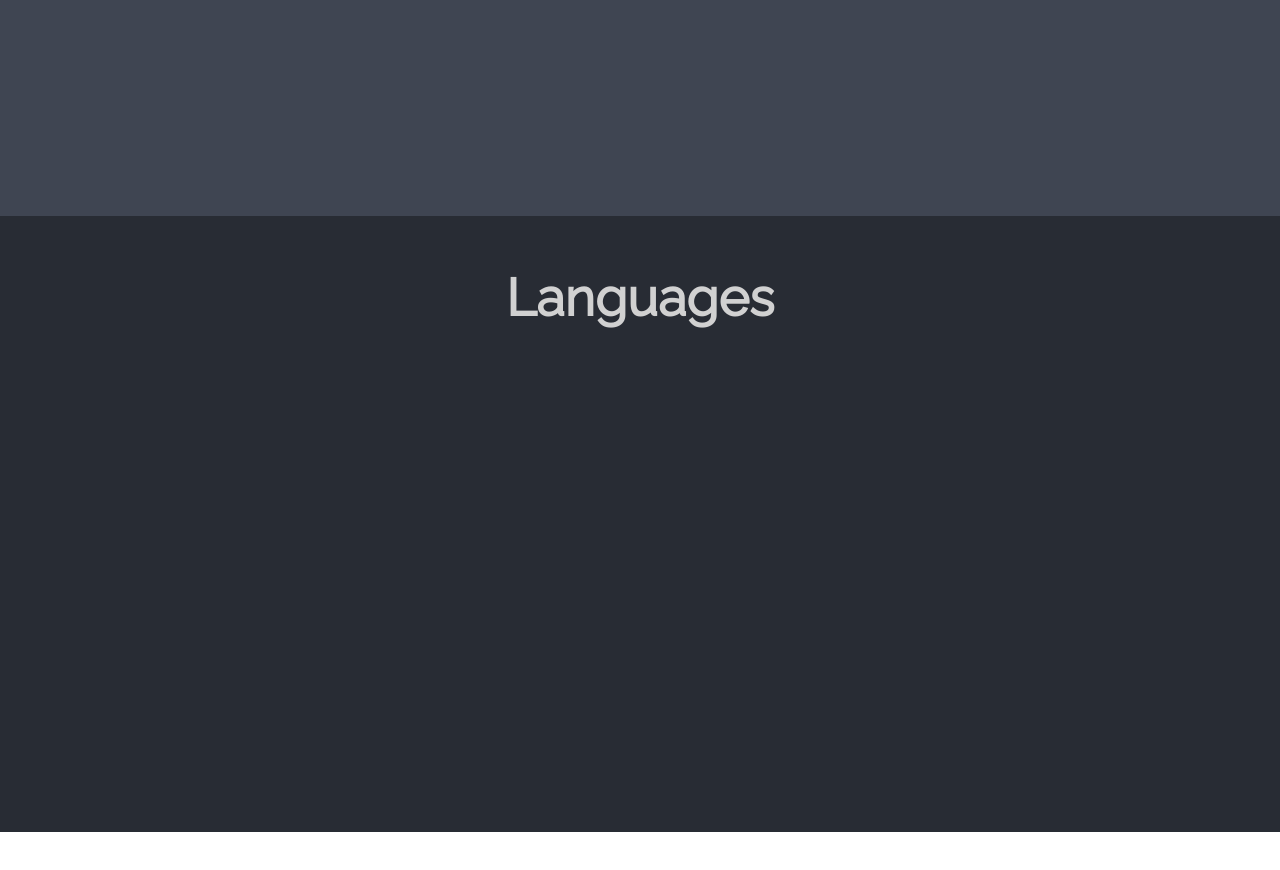
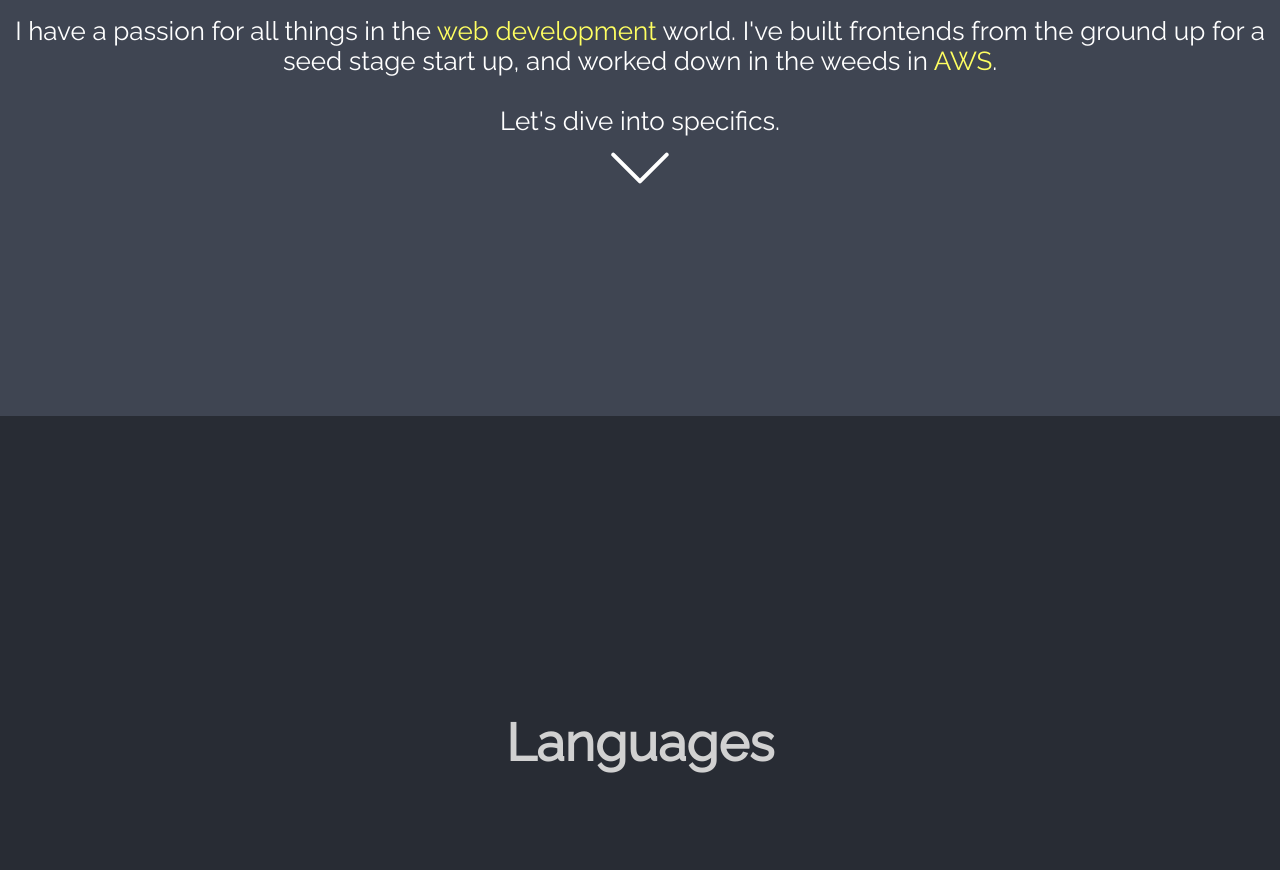
Before and after one commit to wtaylor45/wtaylor.tech, a React (Create React App) app: page / in a window 1280 px wide. Shown: the part 1200-2070 px from the top of the page. Before the commit the page ends 2032 px from the top, so only its background shows below. Built offline with nearby package versions, Linux system fonts and the light colour scheme.

Commit message:
Minor UI tweaks

```diff
--- a/src/App.css
+++ b/src/App.css
@@ -2,15 +2,32 @@
 
 html, body {
   height: 100%;
+  width: 100%;
+  background-color: #282c34;
 }
 
 p {
   margin: 0;
 }
 
+body::-webkit-scrollbar {
+  width: 8px;
+}
+
+body::-webkit-scrollbar-track {
+  -webkit-box-shadow: inset 0 0 6px rgba(0,0,0,0.3);
+  box-shadow: inset 0 0 6px rgba(0,0,0,0.3);
+}
+
+body::-webkit-scrollbar-thumb {
+  background-color: rgb(97, 97, 97);
+  border-radius: 3px;
+  opacity: .5;
+  outline: 1px solid slategrey;
+}
+
 .App {
   text-align: center;
-  background-color: #282c34;
   color: white;
   font-family: 'Raleway', sans-serif;
   height: 100%;
@@ -38,7 +55,7 @@ p {
   animation: 2s fadeIn 1s forwards;
 }
 
-.App-header .indicator {
+.indicator {
   width: 5vw;
   min-width: 50px;
   opacity: 0;
--- a/src/App.js
+++ b/src/App.js
@@ -25,10 +25,12 @@ class App extends Component {
           I've built frontends from the ground up for a seed stage start up, and worked down in the weeds in <span className="accent-secondary">AWS</span>.</p>
           <br/>
           <p>Let's dive into specifics.</p>
-
+          <a href="#languages">
+            <img src={Arrow} alt="arrow-down" className="indicator"></img>
+          </a>
         </InfoSection>
         <InfoSection title="Languages" id="languages">
-          {createRatings(Languages, true, "#languages", "slide-right")}
+          {createRatings(Languages, true, "#languages", "fade-right")}
         </InfoSection>
       </div>
     );
--- a/src/InfoSection/InfoSection.css
+++ b/src/InfoSection/InfoSection.css
@@ -1,7 +1,10 @@
 .InfoSection {
+    display: flex;
+    flex-direction: column;
+    align-items: center;
+    justify-content: center;
     text-align: center;
-    margin: 0 auto;
-    min-height: 75vh;
+    min-height: 100vh;
     padding-top: 2vh;
     font-size: 0;
     font-size: calc(10px + 2vmin);
--- a/src/Rating/Rating.css
+++ b/src/Rating/Rating.css
@@ -7,6 +7,8 @@
 
 .Rating-stars {
     height: calc(10px + 2vmin);
+    width: 20vw;
+    min-width: 100px;
 }
 
 .Rating-star {
@@ -14,19 +16,14 @@
 }
 
 .Rating-label {
-    margin-right: 12px;
     min-width: 100px;
     width: 20vw;
 }
 
-@media only screen and (max-width: 230px) {
+@media only screen and (max-width: 500px) {
     .Rating {
         flex-direction: column;
         align-content: center;
         justify-items: center;
     }
-
-    .Rating-label {
-        margin-right: 0;
-    }
 }
```
Also changed, not shown: 1 other file (tests, documents, lock files or other folders).
